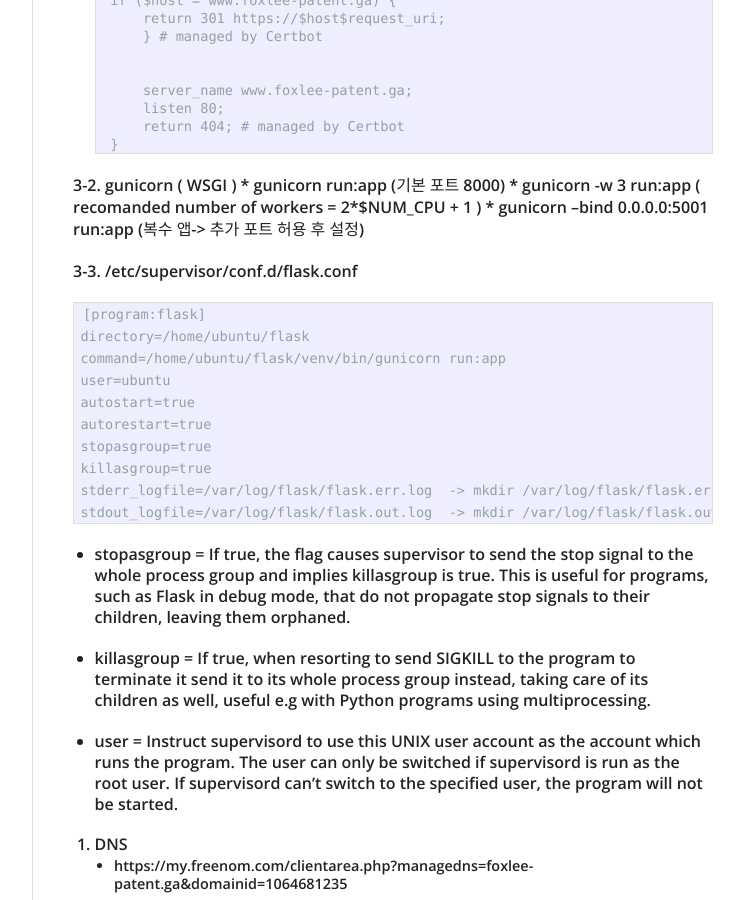
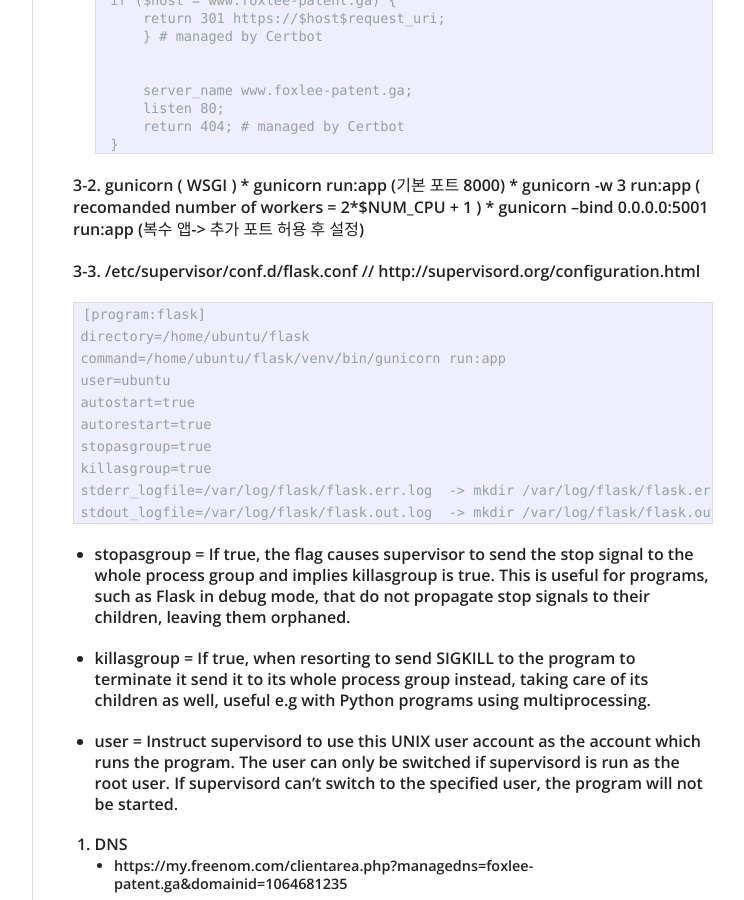
Before and after one commit to daehan0226/Study, a Jekyll site: the page built from _posts/2019-06-03-AWS_ubuntu(1).md, in a window 1280 px wide and 900 px high, scrolled down 942 px. Shown: the whole window, without its empty margins (378-1122 px from the left). Built offline with Jekyll 4.4.1, drawn with Linux system fonts in a browser that asks for light colours; part of the change alters nothing that is shown.

Commit message:
Update 2019-06-03-AWS_ubuntu(1).md

```diff
--- a/_posts/2019-06-03-AWS_ubuntu(1).md
+++ b/_posts/2019-06-03-AWS_ubuntu(1).md
@@ -69,7 +69,7 @@ categories:
     * gunicorn -w 3 run:app ( recomanded number of workers = 2*$NUM_CPU + 1 )
     * gunicorn --bind 0.0.0.0:5001 run:app (복수 앱-> 추가 포트 허용 후 설정)
 
-3-3. /etc/supervisor/conf.d/flask.conf
+3-3. /etc/supervisor/conf.d/flask.conf   // http://supervisord.org/configuration.html
 
     [program:flask]
     directory=/home/ubuntu/flask
```
